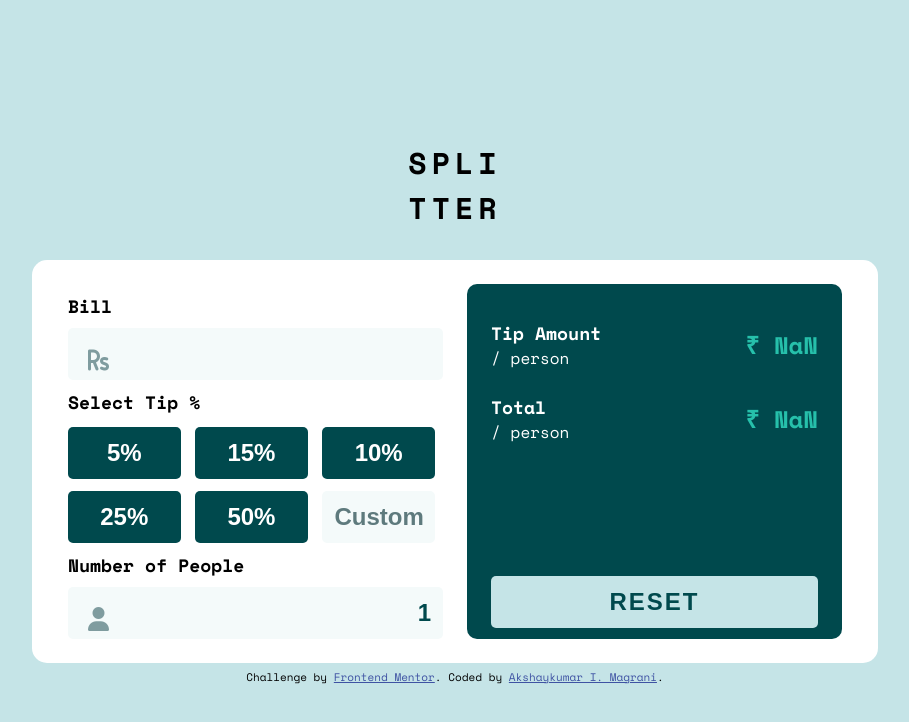
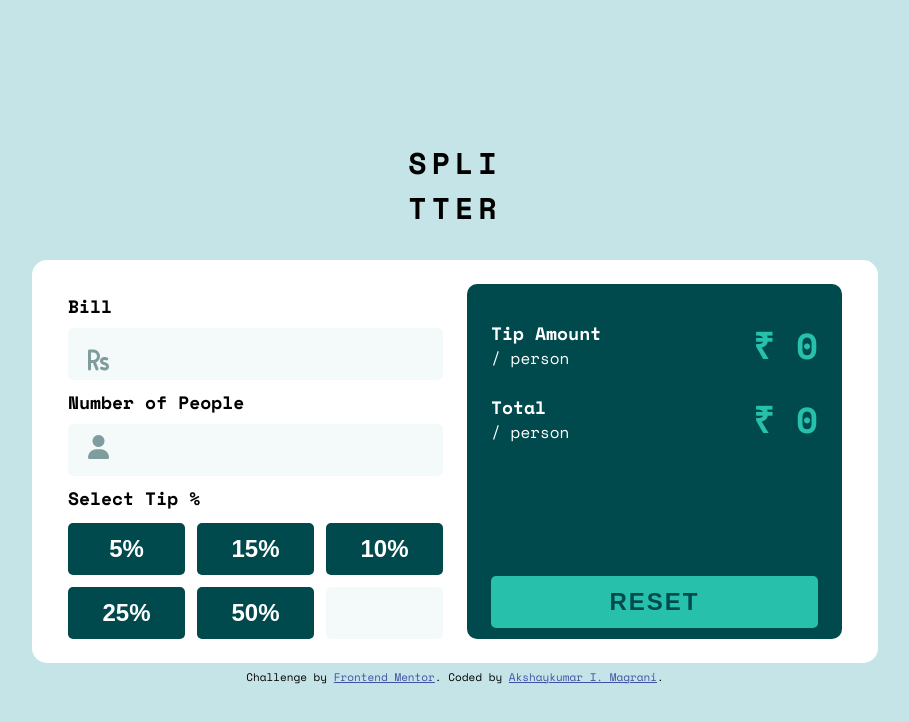
Before and after one commit to akshaymagrani/webDev-j10-Tip-calculator-app, a plain HTML site: page index.html in a window 1280 px wide. Both pictures are taken after a click on the button "Custom". Shown: the whole page, without its empty margins (185-1094 px from the left). Drawn offline with nearby package versions, Linux system fonts and the light colour scheme.

Commit message:
update the active app function, design change

```diff
--- a/index.css
+++ b/index.css
@@ -38,6 +38,11 @@ section {
   margin: auto;
   max-width: 375px;
 }
+.button-div {
+  display: grid;
+  grid-template-columns: 1fr 1fr;
+  column-gap: 0.5em;
+}
 .button-div button {
   background-color: var(--veryDarkCyan);
   color: white;
@@ -46,9 +51,9 @@ section {
   border-radius: 5px;
   padding: 0.5em 1em;
   font-weight: bolder;
-  width: 47.5%;
-  margin: 0.5em 0 0 0;
+  width: 100%;
   box-sizing: border-box;
+  margin: 0.5em 0.5em 0 0;
 }
 .bill-input,
 .no-of-people {
@@ -86,6 +91,7 @@ section {
 #result-total {
   color: var(--strongCyan);
   font-weight: bolder;
+  font-size: 1.5em;
 }
 h4 ~ p {
   font-size: 16px;
@@ -93,7 +99,7 @@ h4 ~ p {
 }
 .reset {
   width: 100%;
-  background-color: var(--lightGrayishCyan_1);
+  background-color: var(--strongCyan);
   color: var(--veryDarkCyan);
   border: none;
   padding: 0.5em 1em;
@@ -117,6 +123,41 @@ i {
 .tip.tip-custom {
   background-color: var(--lightGrayishCyan_2);
   color: var(--darkGrayishCyan_1);
+}
+input:hover,
+button:hover {
+  cursor: pointer;
+}
+input.tip-custom {
+  display: none;
+  border: none;
+  font-size: 1em;
+  border-radius: 5px;
+  padding: 0.5em 1em;
+  font-weight: bolder;
+  width: 100%;
+  margin: 0.5em 0.5em 0 0;
+  box-sizing: border-box;
+  text-align: center;
+}
+.reset:hover {
+  background-color: var(--lightGrayishCyan_1);
+}
+input.tip.tip-custom:focus,
+.bill-input:focus,
+.no-of-people:focus {
+  border: none;
+  outline: none;
+  box-shadow: 0 0 3px var(--strongCyan);
+}
+span {
+  color: red;
+  font-size: 18px;
+  font-weight: bolder;
+  display: none;
+}
+.m-div {
+  margin-bottom: 1em;
 }
 @media screen and (min-width: 920px) {
   main {
@@ -142,8 +183,11 @@ i {
   .no-of-people {
     margin: 0;
   }
+  .button-div {
+    grid-template-columns: 1fr 1fr 1fr;
+  }
   .button-div button {
-    width: 30%;
+    width: 100%;
     padding: 0.5em;
   }
   .select-tip {
@@ -152,6 +196,9 @@ i {
   .reset {
     position: relative;
     top: 120px;
+  }
+  .m-div {
+    margin-bottom: 0;
   }
   i {
     top: 55px;
--- a/index.html
+++ b/index.html
@@ -32,7 +32,16 @@
           <input type="text" class="bill-input" />
         </div>
 
-        <div>
+        <div style="position: relative;">
+          <div style="display: flex;align-items: center;justify-content: space-between;">
+            <h4>Number of People</h4>
+            <span class="errorMsg">Can't be zero</span>
+          </div>
+          <i class="fa fa-user icon"></i>
+          <input type="text" class="input-field no-of-people" />
+        </div>
+
+        <div class="m-div">
           <h4 class="select-tip">Select Tip %</h4>
           <div class="button-div">
             <button name="tip-5" class="tip tip-5" onclick=tip(this)>5%</button>
@@ -40,15 +49,11 @@
             <button name="tip-10" class="tip tip-10" onclick=tip(this)>10%</button>
             <button name="tip-25" class="tip tip-25" onclick=tip(this)>25%</button>
             <button name="tip-50" class="tip tip-50" onclick=tip(this)>50%</button>
-            <button name="tip-custom" class="tip tip-custom" onclick=tip(this)>Custom</button>
+            <button name="tip-custom" class="tip tip-custom" id="btn-custom" onclick="custom()">Custom</button>
+            <input type=" text" name="custom-tip" class="tip tip-custom" id="tip-custom" onfocusout="result()" />
           </div>
         </div>
 
-        <div style="position: relative;">
-          <h4>Number of People</h4>
-          <i class="fa fa-user icon"></i>
-          <input type="text" class="input-field no-of-people" />
-        </div>
       </div>
       <div class="tip-div">
         <div class="tip-div2">
--- a/index.js
+++ b/index.js
@@ -2,22 +2,47 @@ let bill = document.getElementsByClassName("bill-input");
 let tipAmount = document.getElementById("result-tip-amount");
 let totalAmount = document.getElementById("result-total");
 let people = document.getElementsByClassName("no-of-people");
+let customBtn = document.getElementById("btn-custom");
+let customTip = document.getElementById("tip-custom");
+let errorMsg = document.getElementsByClassName("errorMsg");
 
 function tip(btn){
-    if(people[0].value == ''){
-        people[0].value = 1;
-    }
-        var a = (parseInt(btn.innerText.slice(0,2)) * bill[0].value /(100*people[0].value)).toFixed(2);
+    if(people[0].value == ''|| people[0].value == 0){
+        errorM();
+    }else{
+        let a = (parseInt(btn.innerText.slice(0,2)) * bill[0].value /(100*people[0].value)).toFixed(2);
         console.log(tipAmount.innerText);
         tipAmount.innerText = tipAmount.innerText.slice(0,1) + ' ' + a;
-        function total(){
-            let total = (parseInt(bill[0].value)/people[0].value + parseInt(a)).toFixed(2);
-            console.log(typeof a, typeof bill[0].value);
-            totalAmount.innerText = totalAmount.innerText.slice(0,1) + ' ' + total;
-        }
+        let total = (parseInt(bill[0].value)/people[0].value + parseInt(a)).toFixed(2);
+        totalAmount.innerText = totalAmount.innerText.slice(0,1) + ' ' + total;
+    }
+}
 
-    total();
-    return a;
+function errorM(){
+        /* Styling the error message when there is no input to no-of-people input box */
+        people[0].value = 0;
+        people[0].style.boxShadow = "0 0 5px red";
+        errorMsg[0].style.display = "inline"
+        /* Default values for error */
+        tipAmount.innerText = tipAmount.innerText.slice(0,1) + ' ' + '0.0';
+        totalAmount.innerText = totalAmount.innerText.slice(0,1) + ' ' + '0.0';
+        setTimeout(reset, 3000);
+}
+
+
+function custom() {
+    customBtn.style.display = "none";
+    customTip.style.display = "block";
+}
+
+function result(){
+    var a = (customTip.value * bill[0].value /(100*people[0].value)).toFixed(2);
+    let total = (parseInt(bill[0].value)/people[0].value + parseInt(a)).toFixed(2);
+    tipAmount.innerText = tipAmount.innerText.slice(0,1) + ' ' + a;
+    totalAmount.innerText = totalAmount.innerText.slice(0,1) + ' ' + total;
+    if(people[0].value == ''|| people[0].value == 0){
+        errorM();
+    }
 }
 
 function reset(){
@@ -25,4 +50,9 @@ function reset(){
     people[0].value = "";
     tipAmount.innerText = tipAmount.innerText.slice(0,1) + ' ' + 0;
     totalAmount.innerText = totalAmount.innerText.slice(0,1) + ' ' + 0;
+    customBtn.style.display = "block";
+    customTip.value = '';
+    customTip.style.display = "none";
+    people[0].style.boxShadow = "none";
+    errorMsg[0].style.display = "none";
 }
```
Also changed, not shown: 1 other file.
